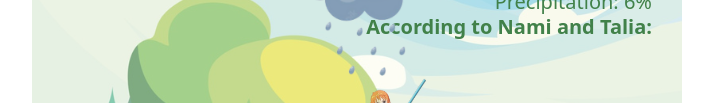
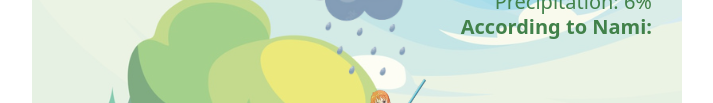
Before and after one commit to TaliaSchaminee/Weather-App, a plain HTML site: page index.html in a window 1280 px wide. Shown: the part 269-372 px from the top of the page, without its empty margins (283-996 px from the left). Drawn offline with nearby package versions, Linux system fonts and the light colour scheme.

Commit message:
update text
remove unncessary text

```diff
--- a/index.html
+++ b/index.html
@@ -43,7 +43,7 @@
         <li id="date"></li>
       </ul>
       <ul class="accordingToNami">
-        <li><strong>According to Nami and Talia:</strong></li>
+        <li><strong>According to Nami:</strong></li>
         <li>Precipitation: 6%</li>
         <li id="humidity">Humidity: 74%</li>
         <li>Wind: 10 km/h</li>
```
